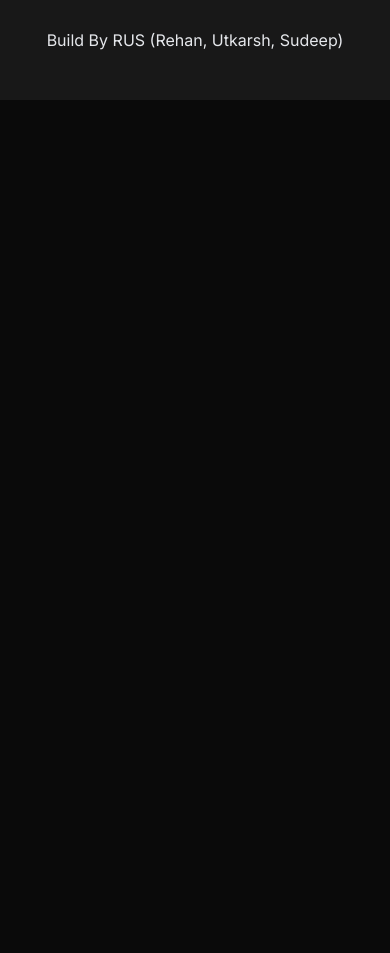
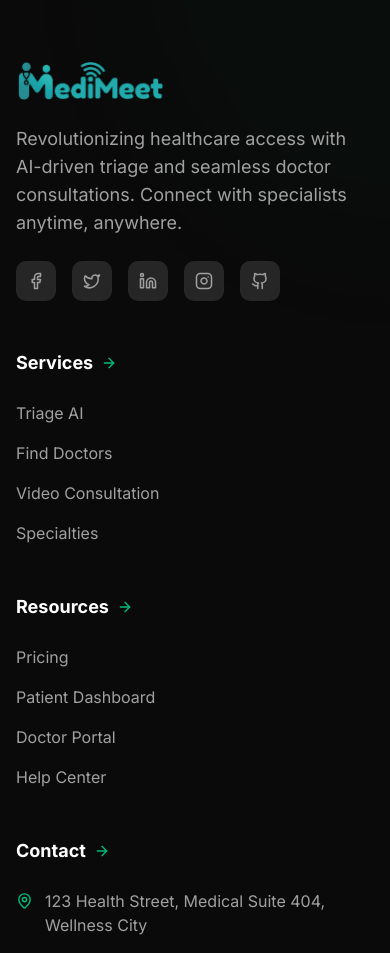
Before and after one commit to Rehan0013/DocMeet, a Next.js app: page /onboarding in a window 390 px wide. Shown: the part 1040-1993 px from the top of the page. Before the commit the page ends 1140 px from the top, so only its background shows below. Built offline with nearby package versions, Linux system fonts and the light colour scheme; no server answers.

Commit message:
feat: implement and integrate new responsive footer component

```diff
--- a/app/layout.js
+++ b/app/layout.js
@@ -6,6 +6,7 @@ import Header from "@/components/header";
 import { dark } from "@clerk/themes";
 import { ThemeProvider } from "@/components/theme-provider";
 import AIChatBot from "@/components/ai-chatbot";
+import Footer from "@/components/footer";
 
 const inter = Inter({ subsets: ["latin"] });
 
@@ -36,12 +37,7 @@ export default function RootLayout({ children }) {
             <main className="min-h-screen">{children}</main>
             <Toaster richColors />
             <AIChatBot />
-
-            <footer className="bg-muted/50 py-12">
-              <div className="container mx-auto px-4 text-center text-gray-200">
-                <p>Build By RUS (Rehan, Utkarsh, Sudeep)</p>
-              </div>
-            </footer>
+            <Footer />
           </ThemeProvider>
         </body>
       </html>
--- /dev/null
+++ b/components/footer.jsx
@@ -0,0 +1,171 @@
+import React from "react";
+import Image from "next/image";
+import Link from "next/link";
+import {
+  Facebook,
+  Twitter,
+  Linkedin,
+  Instagram,
+  Github,
+  Mail,
+  MapPin,
+  PhoneCall,
+  ArrowRight
+} from "lucide-react";
+
+const Footer = () => {
+  const currentYear = new Date().getFullYear();
+
+  const footerLinks = {
+    product: [
+      { name: "Triage AI", href: "#" },
+      { name: "Find Doctors", href: "/doctors" },
+      { name: "Video Consultation", href: "/video-call" },
+      { name: "Specialties", href: "/doctors" },
+    ],
+    support: [
+      { name: "Pricing", href: "/pricing" },
+      { name: "Patient Dashboard", href: "/appointments" },
+      { name: "Doctor Portal", href: "/doctor" },
+      { name: "Help Center", href: "#" },
+    ],
+    company: [
+      { name: "Reviews", href: "/reviews" },
+      { name: "Onboarding", href: "/onboarding" },
+      { name: "Success Stories", href: "#" },
+      { name: "Contact Us", href: "#" },
+    ],
+    legal: [
+      { name: "Privacy Policy", href: "#" },
+      { name: "Terms of Service", href: "#" },
+      { name: "Cookie Policy", href: "#" },
+    ],
+  };
+
+  const socialLinks = [
+    { icon: <Facebook size={18} />, href: "#", name: "Facebook" },
+    { icon: <Twitter size={18} />, href: "#", name: "Twitter" },
+    { icon: <Linkedin size={18} />, href: "#", name: "LinkedIn" },
+    { icon: <Instagram size={18} />, href: "#", name: "Instagram" },
+    { icon: <Github size={18} />, href: "#", name: "GitHub" },
+  ];
+
+  return (
+    <footer className="relative bg-background border-t border-emerald-900/20 pt-20 pb-10 overflow-hidden">
+      {/* Decorative background elements */}
+      <div className="absolute top-0 right-0 w-[500px] h-[500px] bg-emerald-800/5 rounded-full blur-3xl -mr-64 -mt-64"></div>
+      <div className="absolute bottom-0 left-0 w-[300px] h-[300px] bg-emerald-700/5 rounded-full blur-3xl -ml-40 -mb-40"></div>
+
+      <div className="container mx-auto px-4 relative z-10">
+        <div className="grid grid-cols-1 md:grid-cols-2 lg:grid-cols-5 gap-12 mb-16">
+          {/* Brand Identity */}
+          <div className="lg:col-span-2 flex flex-col space-y-6">
+            <Link href="/" className="inline-block">
+              <Image
+                src="/logo.png"
+                alt="DocMeet Logo"
+                width={180}
+                height={50}
+                className="h-10 w-auto object-contain"
+              />
+            </Link>
+            <p className="text-muted-foreground text-lg max-w-sm">
+              Revolutionizing healthcare access with AI-driven triage and
+              seamless doctor consultations. Connect with specialists anytime, anywhere.
+            </p>
+            <div className="flex space-x-4">
+              {socialLinks.map((social) => (
+                <Link
+                  key={social.name}
+                  href={social.href}
+                  className="w-10 h-10 rounded-lg bg-muted flex items-center justify-center text-muted-foreground hover:bg-emerald-600 hover:text-white transition-all duration-300 transform hover:-translate-y-1"
+                >
+                  {social.icon}
+                </Link>
+              ))}
+            </div>
+          </div>
+
+          {/* Quick Links Group */}
+          <div>
+            <h4 className="text-white font-bold text-lg mb-6 flex items-center">
+              Services <ArrowRight className="ml-2 h-4 w-4 text-emerald-500" />
+            </h4>
+            <ul className="space-y-4">
+              {footerLinks.product.map((link) => (
+                <li key={link.name}>
+                  <Link href={link.href} className="text-muted-foreground hover:text-emerald-400 transition-colors">
+                    {link.name}
+                  </Link>
+                </li>
+              ))}
+            </ul>
+          </div>
+
+          {/* Resources Group */}
+          <div>
+            <h4 className="text-white font-bold text-lg mb-6 flex items-center">
+              Resources <ArrowRight className="ml-2 h-4 w-4 text-emerald-500" />
+            </h4>
+            <ul className="space-y-4">
+              {footerLinks.support.map((link) => (
+                <li key={link.name}>
+                  <Link href={link.href} className="text-muted-foreground hover:text-emerald-400 transition-colors">
+                    {link.name}
+                  </Link>
+                </li>
+              ))}
+            </ul>
+          </div>
+
+          {/* Contact Details */}
+          <div>
+            <h4 className="text-white font-bold text-lg mb-6 flex items-center">
+              Contact <ArrowRight className="ml-2 h-4 w-4 text-emerald-500" />
+            </h4>
+            <ul className="space-y-4">
+              <li className="flex items-start space-x-3 text-muted-foreground group">
+                <MapPin className="h-5 w-5 text-emerald-500 mt-0.5 group-hover:scale-110 transition-transform" />
+                <span>123 Health Street, Medical Suite 404, Wellness City</span>
+              </li>
+              <li className="flex items-center space-x-3 text-muted-foreground group">
+                <PhoneCall className="h-5 w-5 text-emerald-500 group-hover:scale-110 transition-transform" />
+                <span>+1 (555) 000-HEALTH</span>
+              </li>
+              <li className="flex items-center space-x-3 text-muted-foreground group">
+                <Mail className="h-5 w-5 text-emerald-500 group-hover:scale-110 transition-transform" />
+                <span>hello@docmeet.health</span>
+              </li>
+            </ul>
+          </div>
+        </div>
+
+        {/* Footer Bottom Sidebar */}
+        <div className="pt-8 border-t border-emerald-900/10 flex flex-col md:flex-row justify-between items-center gap-6">
+          <div className="flex flex-col items-center md:items-start space-y-1">
+            <p className="text-muted-foreground text-sm">
+              &copy; {currentYear} DocMeet. All rights reserved.
+            </p>
+            <p className="text-emerald-500/60 text-[10px] font-medium tracking-widest uppercase">
+              Build By RUSSS (Rehan, Utkarsh, Sudeep, Suryansh, Shivam)
+            </p>
+          </div>
+
+          <div className="flex flex-wrap justify-center gap-8">
+            {footerLinks.legal.map((link) => (
+              <Link
+                key={link.name}
+                href={link.href}
+                className="text-xs text-muted-foreground hover:text-emerald-400"
+              >
+                {link.name}
+              </Link>
+            ))}
+          </div>
+        </div>
+      </div>
+    </footer>
+  );
+};
+
+export default Footer;
```
